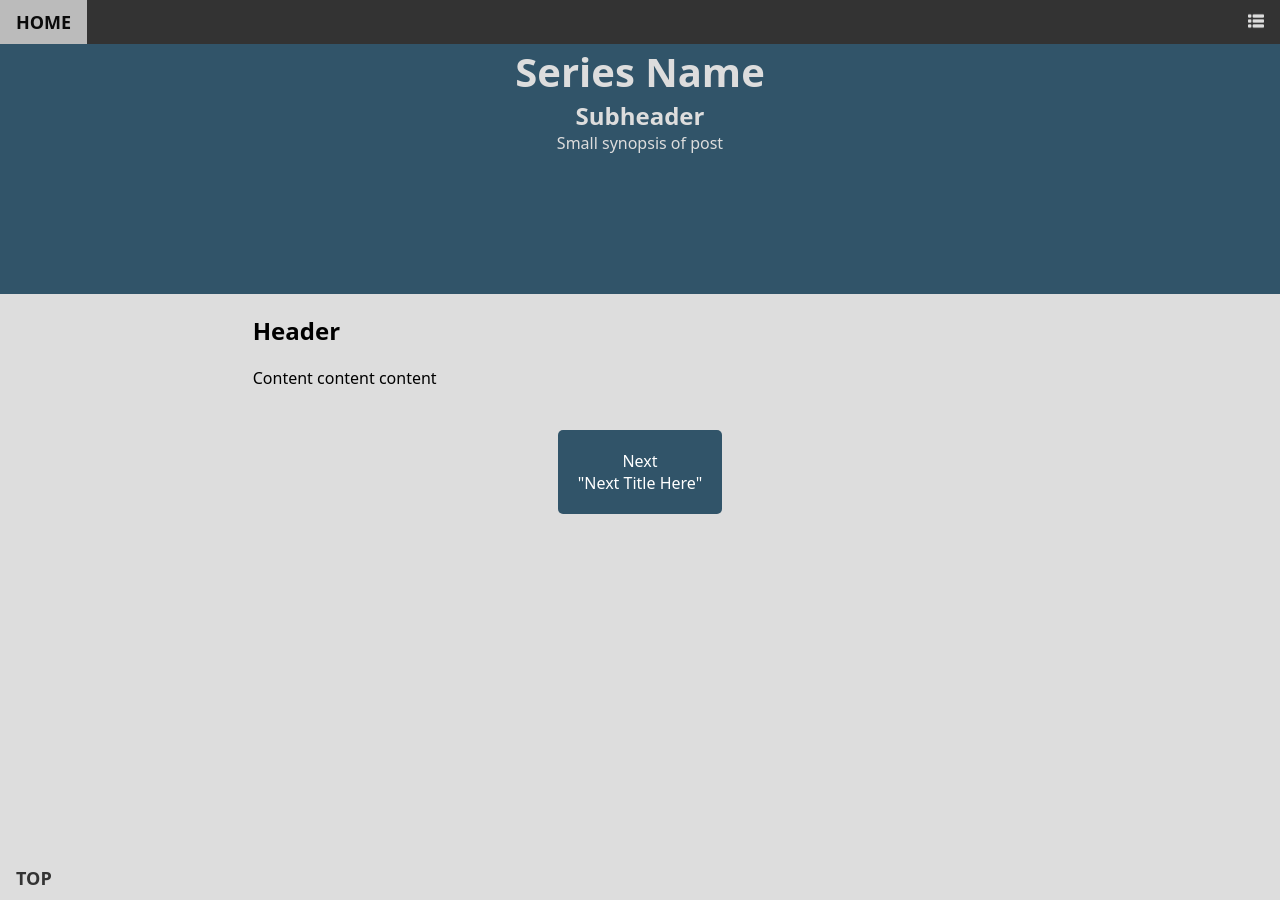
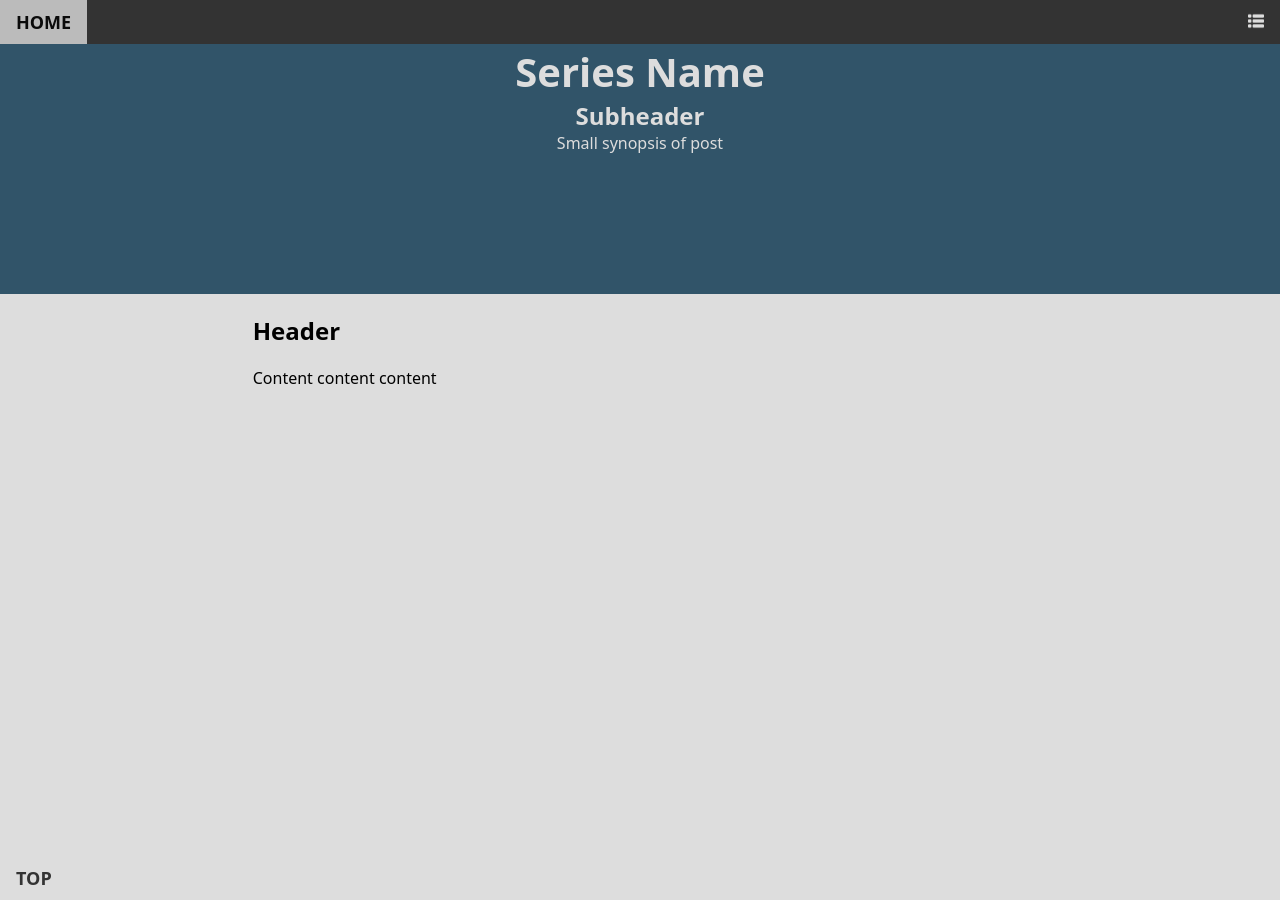
Before and after one commit to ErkMurIndustries/ErkMurIndustries.github.io, a Jekyll site: the page built from _posts/2023-05-28-name.md, in a window 1280 px wide. Built offline with Jekyll 4.4.1, drawn with Linux system fonts in a browser that asks for light colours.

Commit message:
remove pagination if page-num is 0 as is the default

```diff
--- a/_config.yml
+++ b/_config.yml
@@ -50,7 +50,7 @@ defaults:
     values:
       layout: "blog-post" # overrides previous default layout
       author: "Erik Murray"
-      page-num: null
+      page-num: 0
       last: false
 
 
--- a/_layouts/blog-post.html
+++ b/_layouts/blog-post.html
@@ -24,5 +24,7 @@ layout: default
         </div>
     </section>
 
-    {% include pagination.html page=page %}
+    {% unless page.page-num == 0 %}
+        {% include pagination.html page=page %}
+    {% endunless %}
 </div>
```
